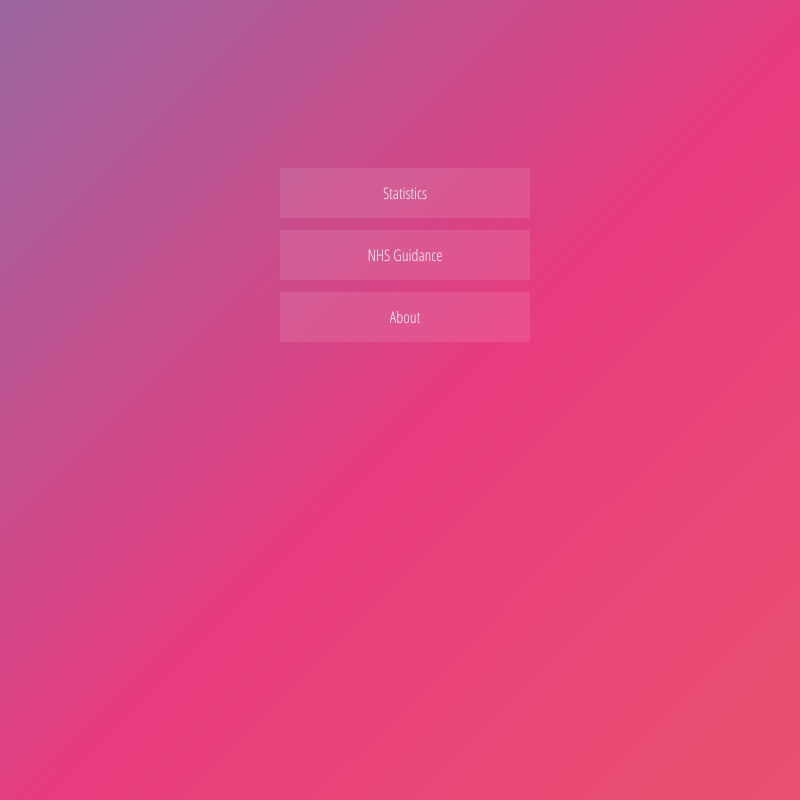
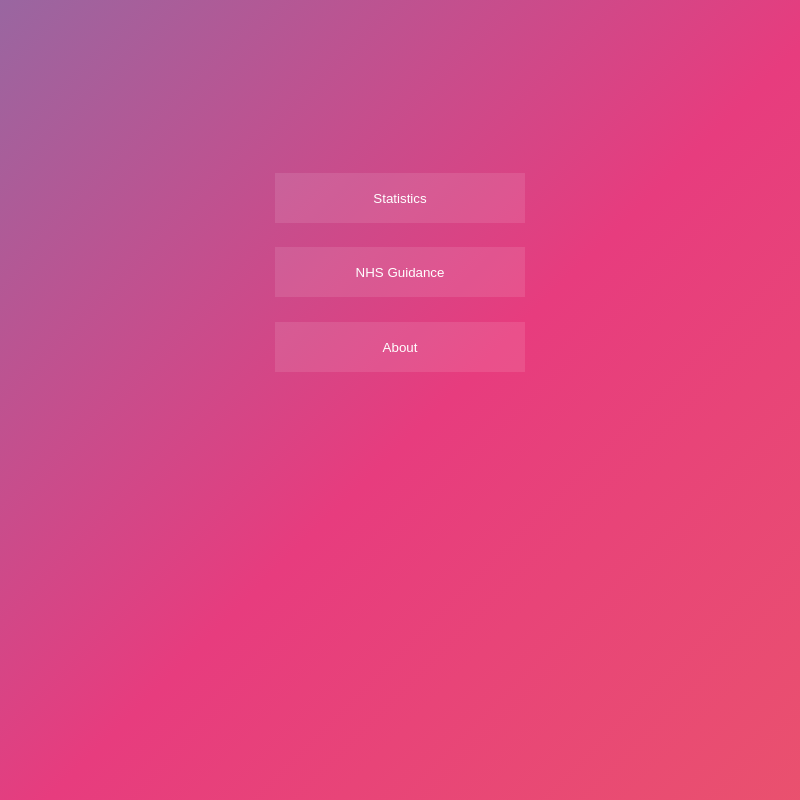
Before and after one commit to LeeOkeefe/Webscraper, an Electron app: page src/pages/index.html in a window 800 px wide. Drawn offline with Linux system fonts and the light colour scheme.

Commit message:
Replace inline css in index.html

```diff
--- a/src/pages/index.html
+++ b/src/pages/index.html
@@ -1,30 +1,32 @@
-<!DOCTYPE html>
-<html>
+<!doctype html>
+<html lang="en">
 <head>
     <meta charset="UTF-8">
+    <meta name="viewport"
+          content="width=device-width, user-scalable=no, initial-scale=1.0, maximum-scale=1.0, minimum-scale=1.0">
+    <meta http-equiv="X-UA-Compatible" content="ie=edge">
     <title>Coronavirus statistics</title>
-    <meta http-equiv="Content-Security-Policy" content="script-src 'self' 'unsafe-inline';" />
 
     <link rel="stylesheet" href="../stylesheets/style.css" />
     <link rel="stylesheet" href="../stylesheets/buttons.css" />
     <link rel="stylesheet" href="../stylesheets/background.css" />
 </head>
 <body class="homepage">
-<section style="padding:20%">
-    <div onclick="location.href='statistics.html'" class="box-1" style="margin: 5px">
-        <div class="btn btn-one">
-            <span>Statistics</span>
-        </div>
+<section class="btn-group">
+    <div class="box">
+        <button class="box btn btn-one" onclick="location.href='statistics.html'">
+            Statistics
+        </button>
     </div>
-    <div onclick="location.href='information.html'" class="box-1" style="margin: 5px">
-        <div class="btn btn-one">
-            <span>NHS Guidance</span>
-        </div>
+    <div class="box">
+        <button class="btn btn-one" onclick="location.href='information.html'">
+            NHS Guidance
+        </button>
     </div>
-    <div onclick="location.href='about.html'" class="box-1" style="margin: 5px">
-        <div class="btn btn-one">
-            <span>About</span>
-        </div>
+    <div class="box">
+        <button class="btn btn-one" onclick="location.href='about.html'">
+            About
+        </button>
     </div>
 </section>
 </body>
--- a/src/stylesheets/buttons.css
+++ b/src/stylesheets/buttons.css
@@ -42,13 +42,18 @@
 ========================
 */
 .btn-one {
+    margin: 5%;
+    background: none;
+    border:none;
     color: #FFF;
     transition: all 0.3s;
     position: relative;
 }
+
 .btn-one span {
     transition: all 0.3s;
 }
+
 .btn-one::before {
     content: '';
     position: absolute;
@@ -67,13 +72,16 @@
     border-bottom-color: rgba(255,255,255,0.5);
     transform: scale(0.1, 1);
 }
+
 .btn-one:hover span {
     letter-spacing: 2px;
 }
+
 .btn-one:hover::before {
     opacity: 1;
     transform: scale(1, 1);
 }
+
 .btn-one::after {
     content: '';
     position: absolute;
@@ -85,11 +93,11 @@
     transition: all 0.3s;
     background-color: rgba(255,255,255,0.1);
 }
+
 .btn-one:hover::after {
     opacity: 0;
     transform: scale(0.1, 1);
 }
-
 
 /*
 ========================
@@ -101,6 +109,7 @@
     transition: all 0.5s;
     position: relative;
 }
+
 .btn-two span {
     z-index: 2;
     display: block;
@@ -108,6 +117,7 @@
     width: 100%;
     height: 100%;
 }
+
 .btn-two::before {
     content: '';
     position: absolute;
@@ -120,6 +130,7 @@
     border: 1px solid rgba(255,255,255,0.2);
     background-color: rgba(255,255,255,0.1);
 }
+
 .btn-two::after {
     content: '';
     position: absolute;
@@ -132,15 +143,16 @@
     border: 1px solid rgba(255,255,255,0.2);
     background-color: rgba(255,255,255,0.1);
 }
+
 .btn-two:hover::before {
     transform: rotate(-45deg);
     background-color: rgba(255,255,255,0);
 }
+
 .btn-two:hover::after {
     transform: rotate(45deg);
     background-color: rgba(255,255,255,0);
 }
-
 
 /*
 ========================
@@ -152,6 +164,7 @@
     transition: all 0.5s;
     position: relative;
 }
+
 .btn-three::before {
     content: '';
     position: absolute;
@@ -163,10 +176,12 @@
     background-color: rgba(255,255,255,0.1);
     transition: all 0.3s;
 }
+
 .btn-three:hover::before {
     opacity: 0 ;
     transform: scale(0.5,0.5);
 }
+
 .btn-three::after {
     content: '';
     position: absolute;
@@ -180,7 +195,12 @@
     border: 1px solid rgba(255,255,255,0.5);
     transform: scale(1.2,1.2);
 }
+
 .btn-three:hover::after {
     opacity: 1;
     transform: scale(1,1);
 }
+
+.btn-group {
+    padding: 20%;
+}
```
